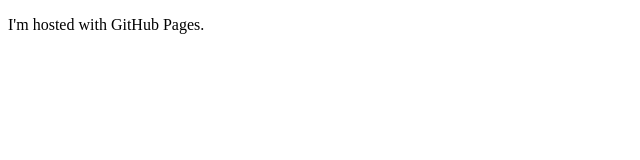
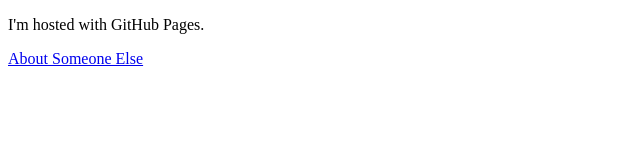
Before and after one commit to SD-SanaZI/SD-SanaZI.github.io, a plain HTML site: page index.html in a window 1280 px wide. Shown: the whole page, without its empty margins (0-640 px from the left). Drawn offline with Linux system fonts and the light colour scheme.

Commit message:
Update index.html

```diff
--- a/index.html
+++ b/index.html
@@ -2,6 +2,6 @@
 <html>
 <body>
   <p>I'm hosted with GitHub Pages.</p>
-  <div id="json_server"></div>
+  <a rel="author" href="json_server.json">About Someone Else</a>
 </body>
 </html>
```
